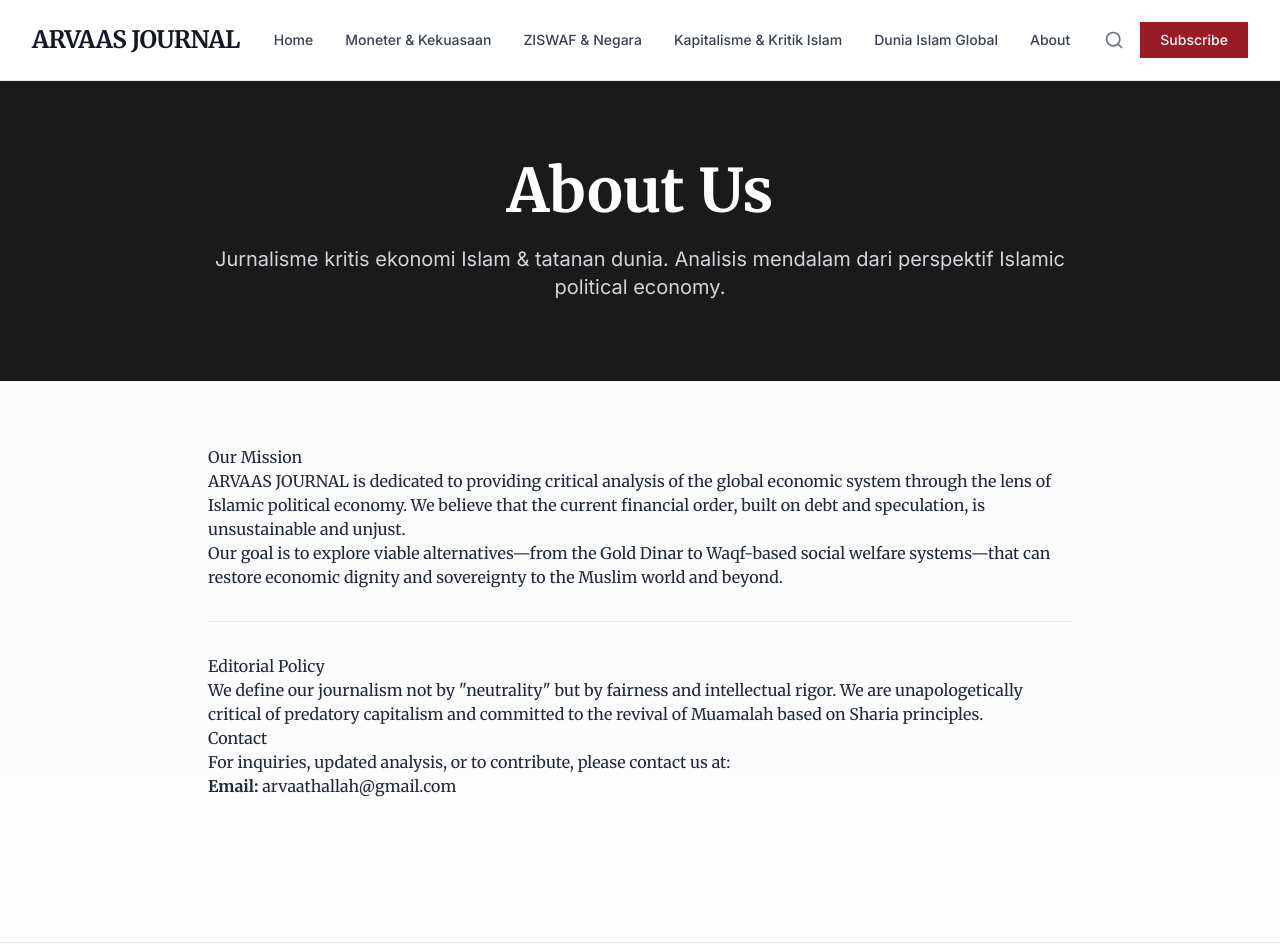
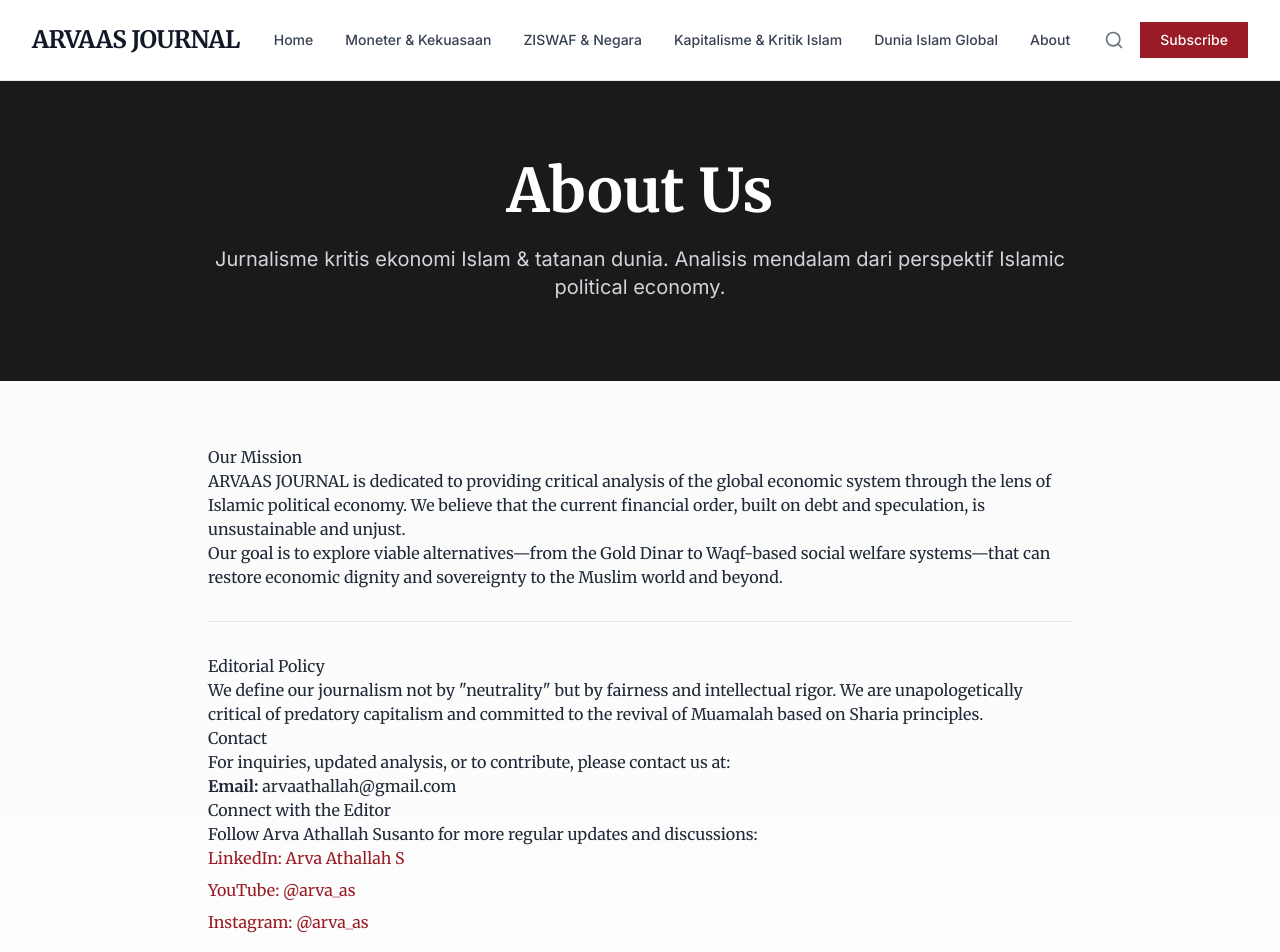
Before and after one commit to arvaasusanto/arva-ekis, a Next.js app: page /about in a window 1280 px wide. Shown: the top 952 px of the page. Built offline with nearby package versions, Linux system fonts and the light colour scheme.

Commit message:
Update page.tsx

```diff
--- a/app/about/page.tsx
+++ b/app/about/page.tsx
@@ -33,10 +33,30 @@ export default function AboutPage() {
                         <br />
                         <strong>Email:</strong> arvaathallah@gmail.com
                     </p>
+                    <h3>Connect with the Editor</h3>
+                    <p>
+                        Follow Arva Athallah Susanto for more regular updates and discussions:
+                    </p>
+                    <ul className="not-prose list-none p-0 space-y-2">
+                        <li>
+                            <a href="https://www.linkedin.com/in/arva-athallah-s/" target="_blank" rel="noopener noreferrer" className="flex items-center space-x-2 text-primary hover:underline font-medium">
+                                <span>LinkedIn: Arva Athallah S</span>
+                            </a>
+                        </li>
+                        <li>
+                            <a href="https://www.youtube.com/@arva_as" target="_blank" rel="noopener noreferrer" className="flex items-center space-x-2 text-primary hover:underline font-medium">
+                                <span>YouTube: @arva_as</span>
+                            </a>
+                        </li>
+                        <li>
+                            <a href="https://www.instagram.com/arva_as" target="_blank" rel="noopener noreferrer" className="flex items-center space-x-2 text-primary hover:underline font-medium">
+                                <span>Instagram: @arva_as</span>
+                            </a>
+                        </li>
+                    </ul>
                 </div>
             </section>
             <Footer />
         </main>
     );
-
 }
```
